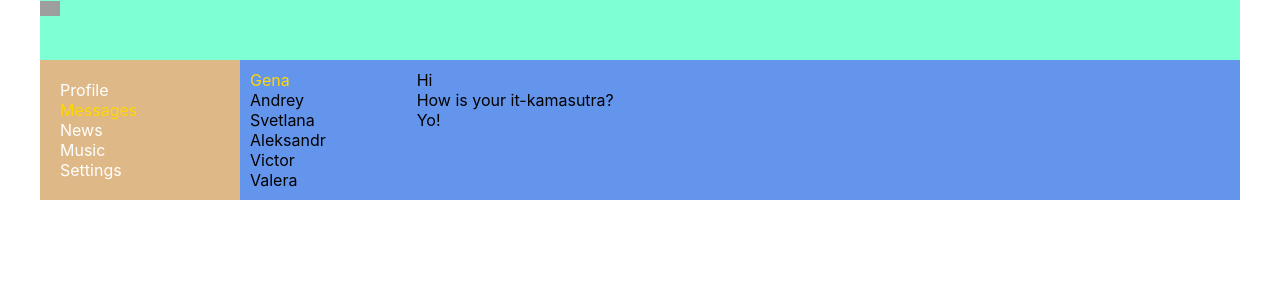
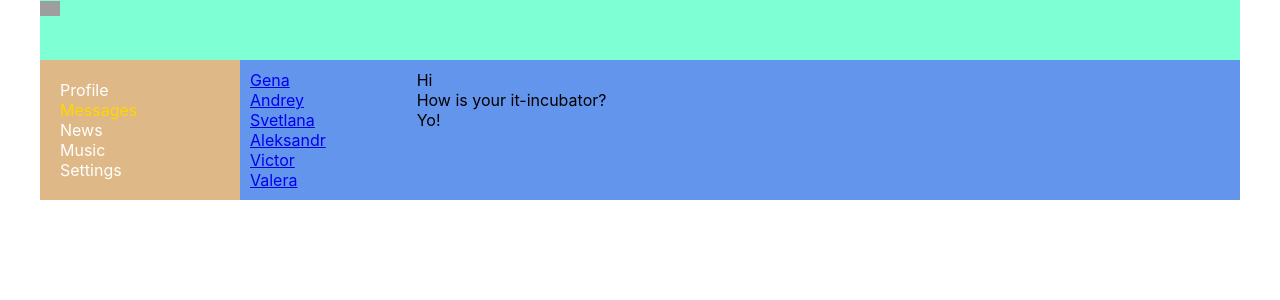
Before and after one commit to genamontana/samurai-way-main, a React (Create React App) app: page /dialogs in a window 1280 px wide. Shown: the top 300 px of the page. Built offline with nearby package versions, Linux system fonts and the light colour scheme; grey boxes are pictures that could not be loaded.

Commit message:
Viewed 22 Lesson (Route exact)

```diff
--- a/src/componets/Dialogs/Dialogs.tsx
+++ b/src/componets/Dialogs/Dialogs.tsx
@@ -1,32 +1,33 @@
 import React from 'react';
 import s from './Dilogs.module.css'
+import {NavLink} from 'react-router-dom';
 
 export const Dialogs = () => {
     return (
         <div className={s.dialogs}>
             <div className={s.dialogsItems}>
                 <div className={s.dialog + ' ' + s.active}>
-                    Gena
+                    <NavLink to="/dialogs/1">Gena</NavLink>
                 </div>
                 <div className={s.dialog}>
-                    Andrey
+                    <NavLink to="/dialogs/2">Andrey</NavLink>
                 </div>
                 <div className={s.dialog}>
-                    Svetlana
+                    <NavLink to="/dialogs/3">Svetlana</NavLink>
                 </div>
                 <div className={s.dialog}>
-                    Aleksandr
+                    <NavLink to="/dialogs/4">Aleksandr</NavLink>
                 </div>
                 <div className={s.dialog}>
-                    Victor
+                    <NavLink to="/dialogs/5">Victor</NavLink>
                 </div>
                 <div className={s.dialog}>
-                    Valera
+                    <NavLink to="/dialogs/6">Valera</NavLink>
                 </div>
             </div>
             <div className={s.messages}>
                 <div className={s.message}>Hi</div>
-                <div className={s.message}>How is your it-kamasutra?</div>
+                <div className={s.message}>How is your it-incubator?</div>
                 <div className={s.message}>Yo!</div>
             </div>
         </div>
--- a/src/componets/Dialogs/Dilogs.module.css
+++ b/src/componets/Dialogs/Dilogs.module.css
@@ -12,6 +12,7 @@
 }
 
 .dialog {
+
 }
 
 .messages {
```
